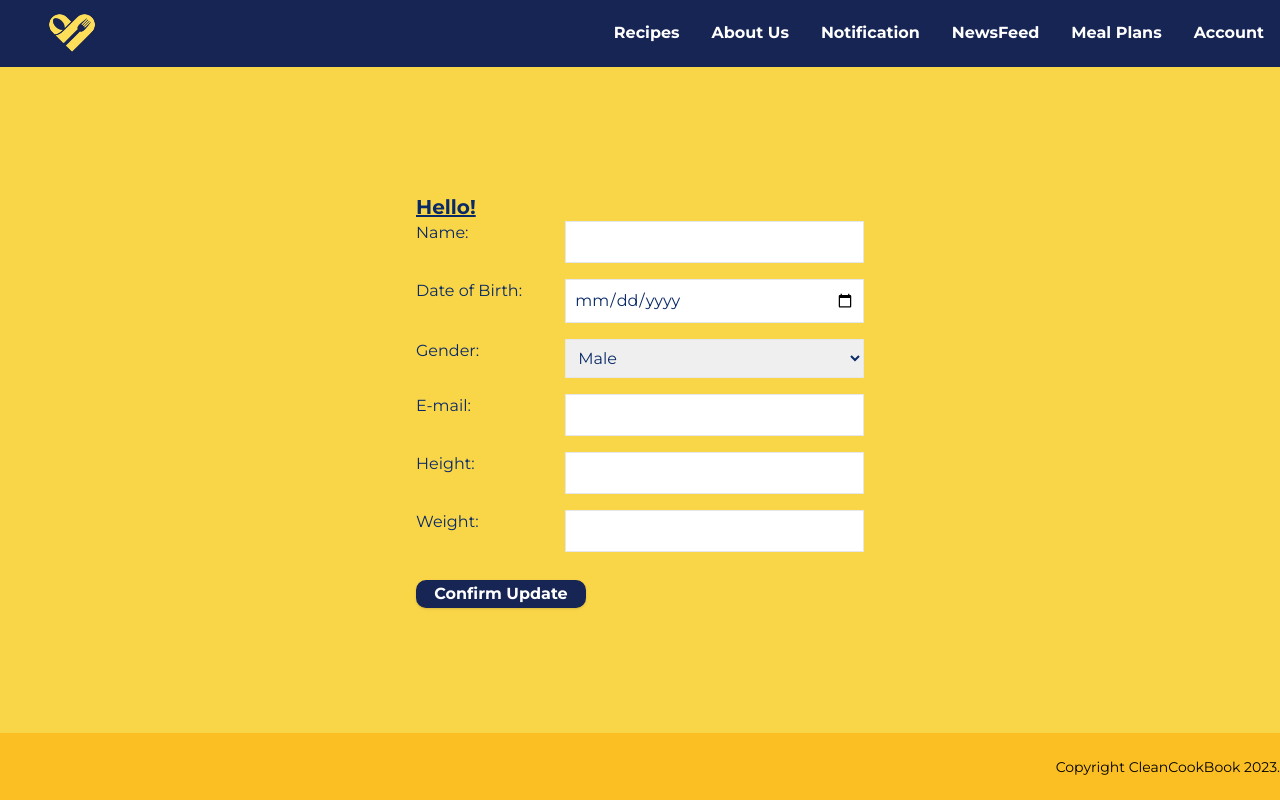
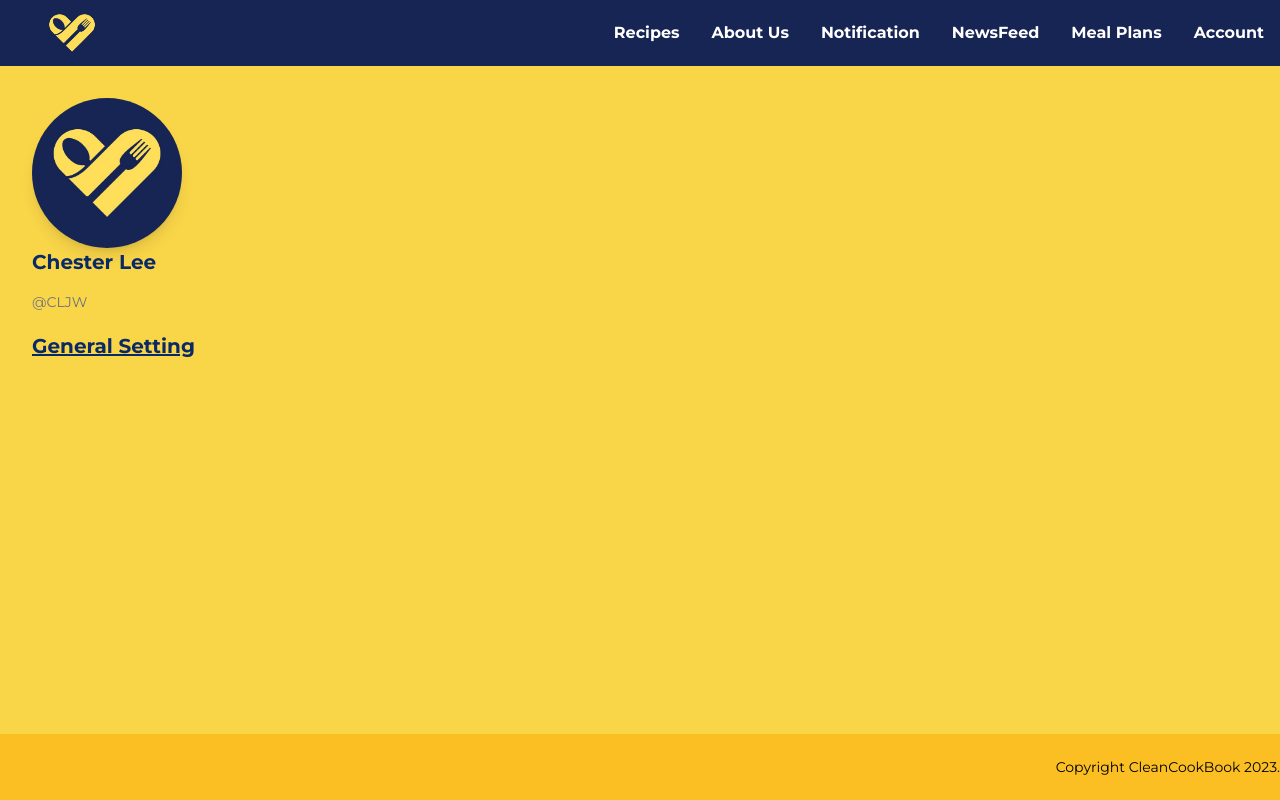
Before and after one commit to CleanCookBook/fyp-webapp, a Next.js app: page / in a window 1280 px wide. Built offline with nearby package versions, Linux system fonts and the light colour scheme.

Commit message:
logo added

```diff
--- a/components/Accountpage.js
+++ b/components/Accountpage.js
@@ -18,53 +18,22 @@ const Accountpage = () => {
   return (
     <div className="flex flex-col h-screen bg-[#F9D548]">
       <Navbar />
-      <div className="flex flex-col h-screen bg-[#F9D548] text-[#0A2A67] justify-center items-center">
+      <div className=" lg:w-4/5 lg:pr-8 p-8 flex flex-col h-screen bg-[#F9D548] text-[#0A2A67] justify-start items-start">
       <div className="w-full max-w-md">
-        <h2 className="text-xl underline font-bold left-10">Hello!</h2>
+            <Image
+                src="/logo.jpg"
+                alt="Description"
+                width={150}
+                height={150}
+                className="rounded-full shadow-lg"
+            />
+            <div className="flex flex-col gap-4">
+            <h1 className="text-xl font-bold">Chester Lee</h1>
+            <p className="text-sm text-gray-500">@CLJW</p>
+            </div>
 
-        <form action="/update-account" method="post">
-          <div className="flex flex-row mb-4">
-            <label className="w-1/3">Name:</label>
-            <input type="text" name="name" className="w-2/3 border p-2" />
-          </div>
-
-          <div className="flex flex-row mb-4">
-            <label className="w-1/3">Date of Birth:</label>
-            <input type="date" name="dob" className="w-2/3 border p-2" />
-          </div>
-
-          <div className="flex flex-row mb-4">
-            <label className="w-1/3">Gender:</label>
-            <select name="gender" className="w-2/3 border p-2">
-              <option value="male">Male</option>
-              <option value="female">Female</option>
-              <option value="other">Other</option>
-            </select>
-          </div>
-
-          <div className="flex flex-row mb-4">
-            <label className="w-1/3">E-mail:</label>
-            <input type="email" name="email" className="w-2/3 border p-2" />
-          </div>
-
-          <div className="flex flex-row mb-4">
-            <label className="w-1/3">Height:</label>
-            <input type="number" name="height" className="w-2/3 border p-2" />
-          </div>
-
-          <div className="flex flex-row mb-4">
-            <label className="w-1/3">Weight:</label>
-            <input type="number" name="weight" className="w-2/3 border p-2" />
-          </div>
-
-          <div className="pt-3">
-            <button type="submit" className="w-[170px] h-7 bg-blue-950 hover:bg-[#154083] text-white font-bold text-sl rounded-[10px] shadow">
-            Confirm Update
-            </button>
-          </div>
-
-        </form>
-      </div>
+        <h2 className="text-xl underline font-bold left-10 mt-5">General Setting</h2>
+        </div>
     </div>
       <Footer />
       {isModalOpen && <Modal onClose={closeModal} />}
```
